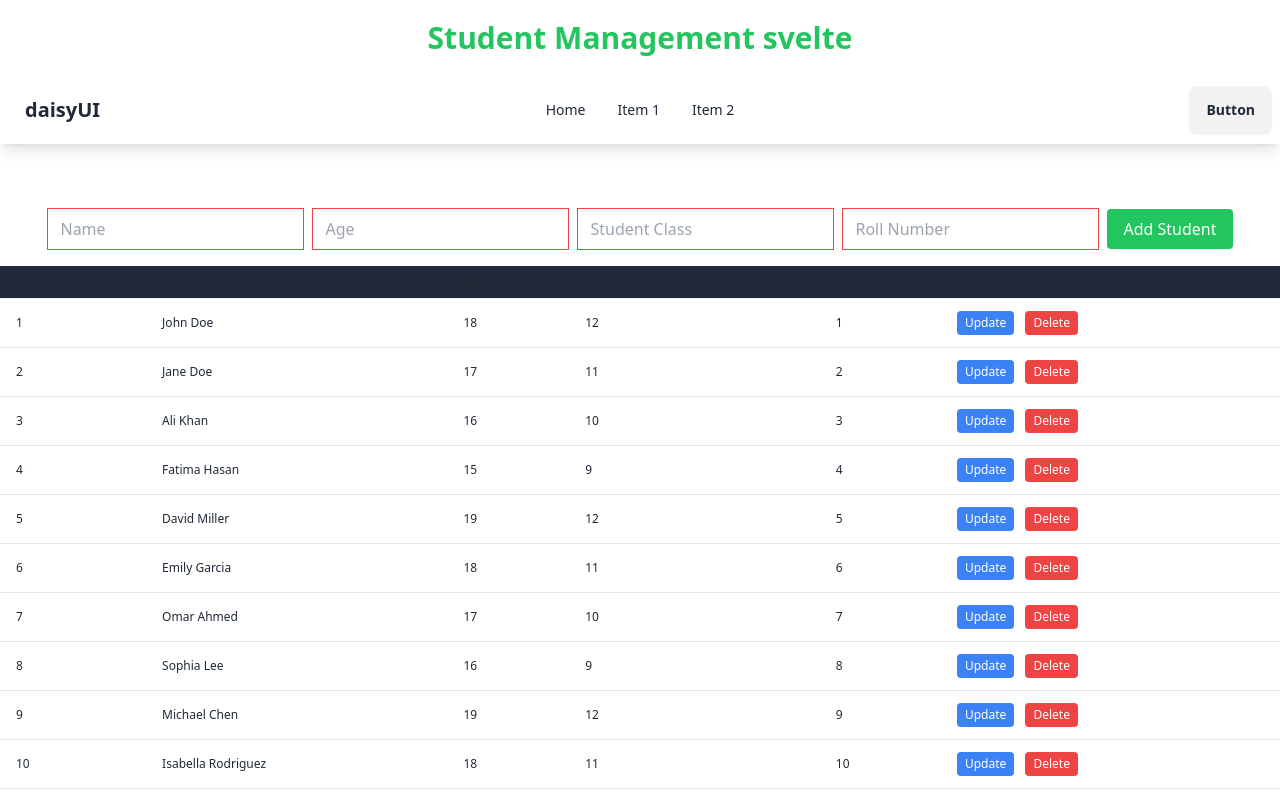
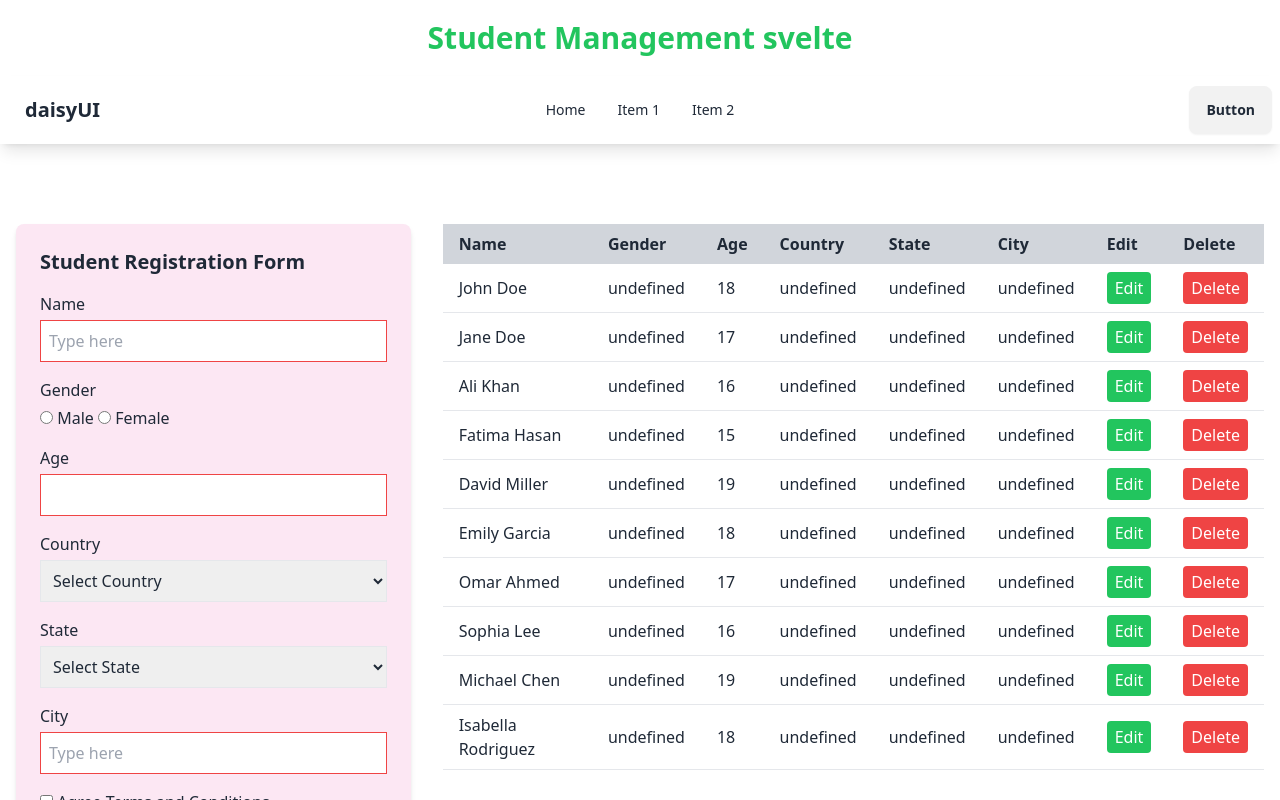
Before and after one commit to mosheurpau/student-management-svelte, a SvelteKit app: page / in a window 1280 px wide. Shown: the top 800 px of the page. Built offline with nearby package versions, Linux system fonts and the light colour scheme.

Commit message:
modify student registration input fields

```diff
--- a/src/components/AddStudent.svelte
+++ b/src/components/AddStudent.svelte
@@ -3,74 +3,111 @@
 
   let name = "";
   let age = "";
-  let studentClass = "";
-  let roll = "";
+  let gender = "";
+  let country = "";
+  let state = "";
+  let city = "";
+  let agreed = false;
+
   const dispatch = createEventDispatcher();
 
-  // Reactive statements to check if fields are empty
-  $: nameEmpty = !name;
-  $: ageEmpty = !age;
-  $: studentClassEmpty = !studentClass;
-  $: rollEmpty = !roll;
-
   function addStudent() {
-    if (name && age && studentClass && roll) {
-      const id = Date.now(); // Generate a unique id based on the current timestamp
-      dispatch("add", { id, name, age, studentClass, roll });
+    if (name && age && gender && country && state && city && agreed) {
+      const id = Date.now();
+      dispatch("add", { id, name, age, gender, country, state, city });
       name = "";
       age = "";
-      studentClass = "";
-      roll = "";
+      gender = "";
+      country = "";
+      state = "";
+      city = "";
+      agreed = false;
     } else {
-      // Add some visual indication that the fields are required
       alert("Please fill in all fields");
     }
   }
 </script>
 
-<div
-  class="my-4 text-center flex flex-col md:flex-row md:items-center justify-center space-y-2 md:space-y-0 md:space-x-2 mx-5"
->
+<div class="bg-pink-100 p-6 rounded-lg shadow-md">
+  <h2 class="text-xl font-bold mb-4">Student Registration Form</h2>
+  <div class="mb-4">
+    <label class="block mb-1">Name</label>
     <input
+      type="text"
       bind:value={name}
-    type="text"
-    placeholder="Name"
-    required
-    class="border py-2 px-3 w-full md:w-auto {nameEmpty
+      class="w-full border p-2 {name === ''
         ? 'border-red-500'
         : 'border-gray-300'}"
+      placeholder="Type here"
+      required
     />
+  </div>
+  <div class="mb-4">
+    <label class="block mb-1">Gender</label>
+    <input type="radio" bind:group={gender} value="Male" required /> Male
+    <input type="radio" bind:group={gender} value="Female" required /> Female
+  </div>
+  <div class="mb-4">
+    <label class="block mb-1">Age</label>
     <input
+      type="number"
       bind:value={age}
-    type="number"
-    placeholder="Age"
-    required
-    class="border py-2 px-3 w-full md:w-auto {ageEmpty
+      class="w-full border p-2 {age === ''
         ? 'border-red-500'
         : 'border-gray-300'}"
+      required
     />
+  </div>
+  <div class="mb-4">
+    <label class="block mb-1">Country</label>
+    <select bind:value={country} class="w-full border p-2" required>
+      <option value="">Select Country</option>
+      <option value="Bangladesh">Bangladesh</option>
+      <option value="India">India</option>
+      <option value="USA">USA</option>
+      <!-- Add more countries as needed -->
+    </select>
+  </div>
+  <div class="mb-4">
+    <label class="block mb-1">State</label>
+    <select bind:value={state} class="w-full border p-2" required>
+      <option value="">Select State</option>
+      <option value="Dhaka">Dhaka</option>
+      <option value="Khulna">Khulna</option>
+      <option value="Rajshahi">Rajshahi</option>
+      <option value="Mymensingh">Mymensingh</option>
+      <option value="Rangpur">Rangpur</option>
+      <option value="Sylhet">Sylhet</option>
+
+      <option value="Delhi">Delhi</option>
+      <option value="Delhi2">Delhi2</option>
+      <option value="Delhi2">Delhi2</option>
+      <option value="New York">New York</option>
+      <option value="New York2">New York2</option>
+      <option value="New York3">New York3</option>
+      <option value="New York4">New York4</option>
+      <!-- Add more states as needed -->
+    </select>
+  </div>
+  <div class="mb-4">
+    <label class="block mb-1">City</label>
     <input
-    bind:value={studentClass}
-    type="number"
-    placeholder="Student Class"
-    required
-    class="border py-2 px-3 w-full md:w-auto {studentClassEmpty
+      type="text"
+      bind:value={city}
+      class="w-full border p-2 {city === ''
         ? 'border-red-500'
         : 'border-gray-300'}"
+      placeholder="Type here"
+      required
     />
-  <input
-    bind:value={roll}
-    type="number"
-    placeholder="Roll Number"
-    required
-    class="border py-2 px-3 w-full md:w-auto {rollEmpty
-      ? 'border-red-500'
-      : 'border-gray-300'}"
-  />
+  </div>
+  <div class="mb-4">
+    <input type="checkbox" bind:checked={agreed} required /> Agree Terms and Conditions
+  </div>
   <button
     on:click={addStudent}
-    class="bg-green-500 text-white py-2 px-4 rounded w-full md:w-auto"
+    class="bg-green-500 text-white py-2 px-4 rounded"
   >
-    Add Student
+    Submit
   </button>
 </div>
--- a/src/components/Main.svelte
+++ b/src/components/Main.svelte
@@ -25,7 +25,20 @@
   }
 </script>
 
-<div class="min-h-screen">
+<div class="flex flex-wrap">
+  <div class="w-full lg:w-1/3 p-4">
+    <AddStudent on:add={addStudent} />
+  </div>
+  <div class="w-full lg:w-2/3 p-4">
+    <StudentList
+      {students}
+      on:delete={deleteStudent}
+      on:update={updateStudent}
+    />
+  </div>
+</div>
+
+<!-- <div class="min-h-screen">
   <AddStudent on:add={addStudent} />
   <StudentList {students} on:delete={deleteStudent} on:update={updateStudent} />
-</div>
+</div> -->
--- a/src/components/StudentList.svelte
+++ b/src/components/StudentList.svelte
@@ -7,15 +7,19 @@
   let editingId = null;
   let editingName = "";
   let editingAge = "";
-  let editingStudentClass = "";
-  let editingRoll = "";
+  let editingGender = "";
+  let editingCountry = "";
+  let editingState = "";
+  let editingCity = "";
 
   function startEditing(student) {
     editingId = student.id;
     editingName = student.name;
     editingAge = student.age;
-    editingStudentClass = student.studentClass;
-    editingRoll = student.roll;
+    editingGender = student.gender;
+    editingCountry = student.country;
+    editingState = student.state;
+    editingCity = student.city;
   }
 
   function saveEdit() {
@@ -23,48 +27,59 @@
       id: editingId,
       name: editingName,
       age: editingAge,
-      studentClass: editingStudentClass,
-      roll: editingRoll,
+      gender: editingGender,
+      country: editingCountry,
+      state: editingState,
+      city: editingCity,
     });
     editingId = null;
     editingName = "";
     editingAge = "";
-    editingStudentClass = "";
-    editingRoll = "";
+    editingGender = "";
+    editingCountry = "";
+    editingState = "";
+    editingCity = "";
   }
 
   function cancelEdit() {
     editingId = null;
     editingName = "";
     editingAge = "";
-    editingStudentClass = "";
-    editingRoll = "";
+    editingGender = "";
+    editingCountry = "";
+    editingState = "";
+    editingCity = "";
   }
 </script>
 
-<div class="overflow-x-auto">
-  <table
-    class="min-w-full bg-white table table-xs table-pin-rows table-pin-cols"
-  >
+<table class="min-w-full bg-white">
   <thead>
     <tr>
-        <th class="py-2 px-4 bg-gray-800 text-left">Index</th>
-        <th class="py-2 px-4 bg-gray-800 text-left">Name</th>
-        <th class="py-2 px-4 bg-gray-800 text-left">Age</th>
-        <th class="py-2 px-4 bg-gray-800 text-left">Student Class</th>
-        <th class="py-2 px-4 bg-gray-800 text-left">Roll</th>
-        <th class="py-2 px-4 bg-gray-800 text-left">Actions</th>
+      <th class="py-2 px-4 bg-gray-300 text-left">Name</th>
+      <th class="py-2 px-4 bg-gray-300 text-left">Gender</th>
+      <th class="py-2 px-4 bg-gray-300 text-left">Age</th>
+      <th class="py-2 px-4 bg-gray-300 text-left">Country</th>
+      <th class="py-2 px-4 bg-gray-300 text-left">State</th>
+      <th class="py-2 px-4 bg-gray-300 text-left">City</th>
+      <th class="py-2 px-4 bg-gray-300 text-left">Edit</th>
+      <th class="py-2 px-4 bg-gray-300 text-left">Delete</th>
     </tr>
   </thead>
   <tbody>
-      {#each students as student, index}
+    {#each students as student}
       {#if editingId === student.id}
         <tr>
-            <td class="py-2 px-4 border-b">{index + 1}</td>
           <td class="py-2 px-4 border-b">
             <input
               type="text"
               bind:value={editingName}
+              class="border py-1 px-2 w-full"
+            />
+          </td>
+          <td class="py-2 px-4 border-b">
+            <input
+              type="text"
+              bind:value={editingGender}
               class="border py-1 px-2 w-full"
             />
           </td>
@@ -77,15 +92,22 @@
           </td>
           <td class="py-2 px-4 border-b">
             <input
-                type="number"
-                bind:value={editingStudentClass}
+              type="text"
+              bind:value={editingCountry}
               class="border py-1 px-2 w-full"
             />
           </td>
           <td class="py-2 px-4 border-b">
             <input
-                type="number"
-                bind:value={editingRoll}
+              type="text"
+              bind:value={editingState}
+              class="border py-1 px-2 w-full"
+            />
+          </td>
+          <td class="py-2 px-4 border-b">
+            <input
+              type="text"
+              bind:value={editingCity}
               class="border py-1 px-2 w-full"
             />
           </td>
@@ -97,7 +119,7 @@
               Save
             </button>
             <button
-                class="bg-gray-800 text-white py-1 px-2 rounded"
+              class="bg-gray-500 text-white py-1 px-2 rounded"
               on:click={cancelEdit}
             >
               Cancel
@@ -106,20 +128,23 @@
         </tr>
       {:else}
         <tr>
-            <td class="py-2 px-4 border-b">{index + 1}</td>
           <td class="py-2 px-4 border-b">{student.name}</td>
+          <td class="py-2 px-4 border-b">{student.gender}</td>
           <td class="py-2 px-4 border-b">{student.age}</td>
-            <td class="py-2 px-4 border-b">{student.studentClass}</td>
-            <td class="py-2 px-4 border-b">{student.roll}</td>
+          <td class="py-2 px-4 border-b">{student.country}</td>
+          <td class="py-2 px-4 border-b">{student.state}</td>
+          <td class="py-2 px-4 border-b">{student.city}</td>
           <td class="py-2 px-4 border-b">
             <button
-                class="bg-blue-500 text-white py-1 px-2 rounded mr-2 my-1"
+              class="bg-green-500 text-white py-1 px-2 rounded"
               on:click={() => startEditing(student)}
             >
-                Update
+              Edit
             </button>
+          </td>
+          <td class="py-2 px-4 border-b">
             <button
-                class="bg-red-500 text-white py-1 px-2 rounded my-1"
+              class="bg-red-500 text-white py-1 px-2 rounded"
               on:click={() => dispatch("delete", { id: student.id })}
             >
               Delete
@@ -130,4 +155,3 @@
     {/each}
   </tbody>
 </table>
-</div>
```
Lines whose indentation alone changed are shown as unchanged.
